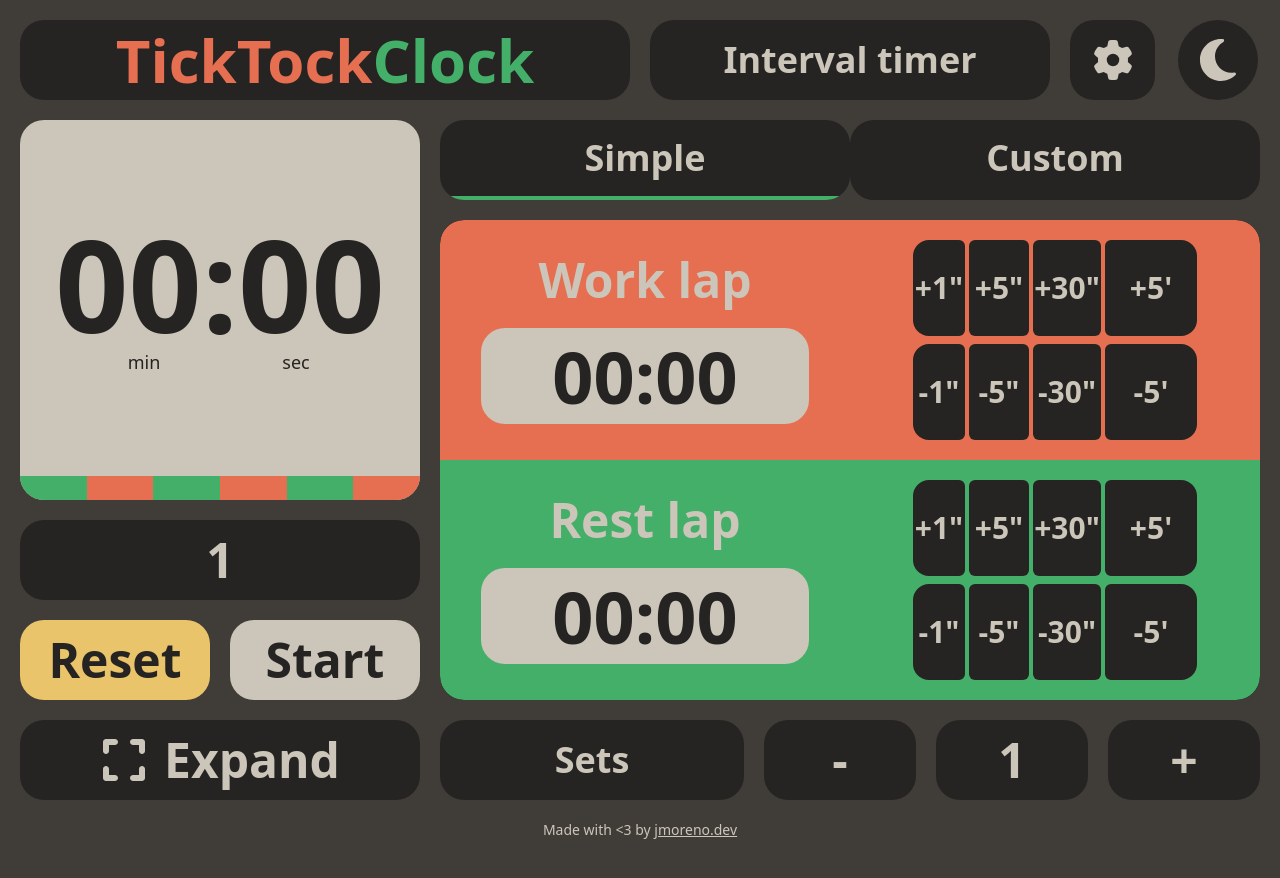
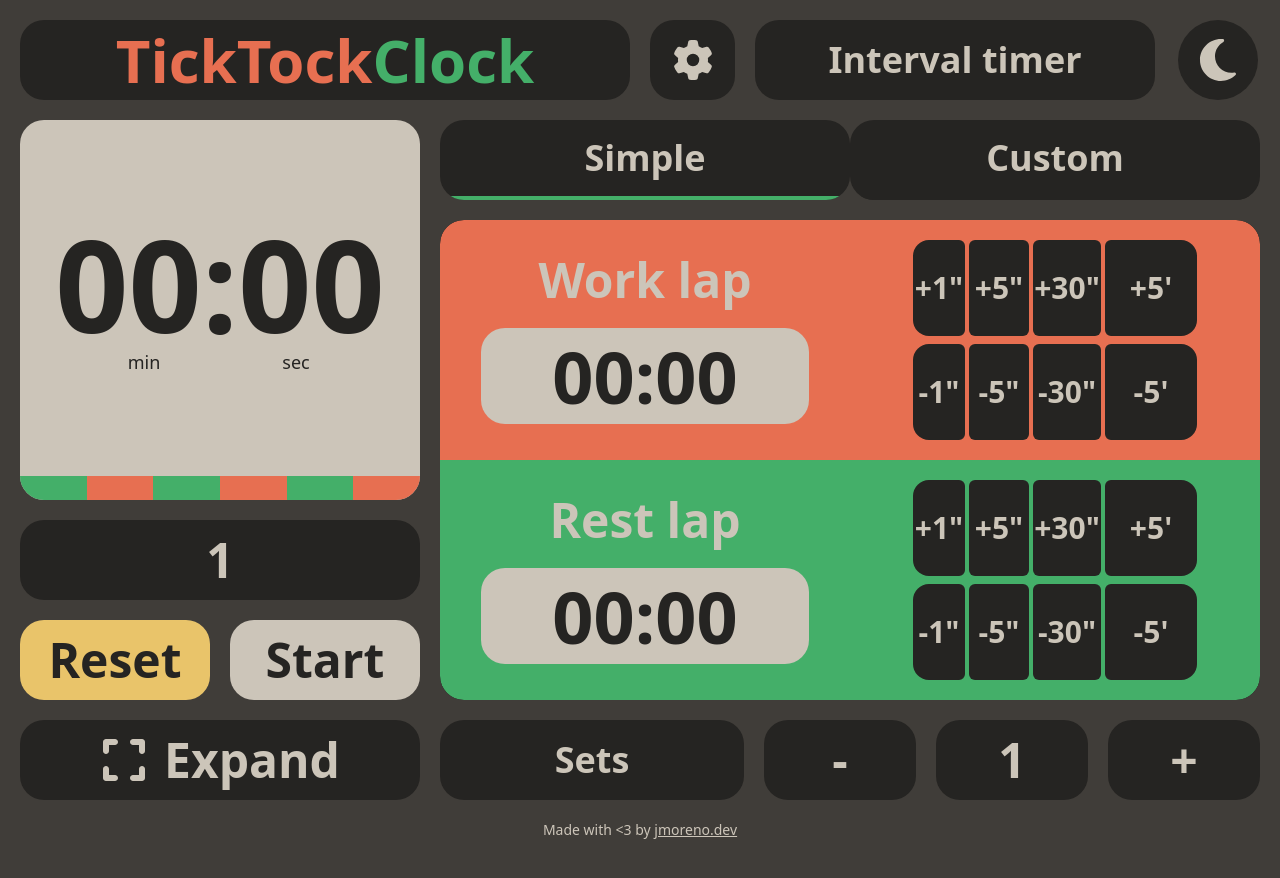
Before and after one commit to jesu-m0/TickTockClock, a React (Vite) app in the folder TickTockClock/: page / in a window 1280 px wide. Shown: the top 878 px of the page. Built offline with nearby package versions, Linux system fonts and the light colour scheme.

Commit message:
fix: mobile layout

```diff
--- a/TickTockClock/src/components/Common/Header.tsx
+++ b/TickTockClock/src/components/Common/Header.tsx
@@ -18,19 +18,19 @@ const Header: React.FC = () => {
                 </h1>
             </div>
 
-            {/* Interval timer label - mobile: 2x1, desktop: 4x1 */}
-            <div className='col-span-2 lg:col-span-4 lg:col-start-7 lg:row-start-1 h-full p-4 rounded-3xl bg-floralWhite dark:bg-eerieBlack flex items-center justify-center'>
-                <h2 className='font-bold text-blackOlive dark:text-timberwolf rounded text-2xl lg:text-4xl 2xl:text-6xl text-center'>{t.intervalTimer}</h2>
-            </div>
-
             {/* Settings button - 1x1 */}
             <div
-                className='col-span-1 lg:col-start-11 lg:row-start-1 h-full rounded-3xl bg-floralWhite dark:bg-eerieBlack flex items-center justify-center cursor-pointer hover:scale-105 transition-transform duration-200'
+                className='col-span-1 lg:col-start-7 lg:row-start-1 h-full rounded-3xl bg-floralWhite dark:bg-eerieBlack flex items-center justify-center cursor-pointer hover:scale-105 transition-transform duration-200'
                 onClick={() => navigate('/settings')}
             >
                 <svg xmlns="http://www.w3.org/2000/svg" viewBox="0 0 512 512" className="w-7 h-7 lg:w-10 lg:h-10 fill-blackOlive dark:fill-timberwolf">
                     <path d="M495.9 166.6c3.2 8.7 .5 18.4-6.4 24.6l-43.3 39.4c1.1 8.3 1.7 16.8 1.7 25.4s-.6 17.1-1.7 25.4l43.3 39.4c6.9 6.2 9.6 15.9 6.4 24.6c-4.4 11.9-9.7 23.3-15.8 34.3l-4.7 8.1c-6.6 11-14 21.4-22.1 31.2c-5.9 7.2-15.7 9.6-24.5 6.8l-55.7-17.7c-13.4 10.3-28.2 18.9-44 25.4l-12.5 57.1c-2 9.1-9 16.3-18.2 17.8c-13.8 2.3-28 3.5-42.5 3.5s-28.7-1.2-42.5-3.5c-9.2-1.5-16.2-8.7-18.2-17.8l-12.5-57.1c-15.8-6.5-30.6-15.1-44-25.4L83.1 425.9c-8.8 2.8-18.6 .3-24.5-6.8c-8.1-9.8-15.5-20.2-22.1-31.2l-4.7-8.1c-6.1-11-11.4-22.4-15.8-34.3c-3.2-8.7-.5-18.4 6.4-24.6l43.3-39.4C64.6 273.1 64 264.6 64 256s.6-17.1 1.7-25.4L22.4 191.2c-6.9-6.2-9.6-15.9-6.4-24.6c4.4-11.9 9.7-23.3 15.8-34.3l4.7-8.1c6.6-11 14-21.4 22.1-31.2c5.9-7.2 15.7-9.6 24.5-6.8l55.7 17.7c13.4-10.3 28.2-18.9 44-25.4l12.5-57.1c2-9.1 9-16.3 18.2-17.8C227.3 1.2 241.5 0 256 0s28.7 1.2 42.5 3.5c9.2 1.5 16.2 8.7 18.2 17.8l12.5 57.1c15.8 6.5 30.6 15.1 44 25.4l55.7-17.7c8.8-2.8 18.6-.3 24.5 6.8c8.1 9.8 15.5 20.2 22.1 31.2l4.7 8.1c6.1 11 11.4 22.4 15.8 34.3zM256 336a80 80 0 1 0 0-160 80 80 0 1 0 0 160z" />
                 </svg>
+            </div>
+
+            {/* Interval timer label - mobile: 2x1, desktop: 4x1 */}
+            <div className='col-span-2 lg:col-span-4 lg:col-start-8 lg:row-start-1 h-full p-4 rounded-3xl bg-floralWhite dark:bg-eerieBlack flex items-center justify-center'>
+                <h2 className='font-bold text-blackOlive dark:text-timberwolf rounded text-lg lg:text-4xl 2xl:text-6xl text-center'>{t.intervalTimer}</h2>
             </div>
 
             {/* Theme toggle - 1x1 */}
--- a/TickTockClock/src/components/Settings/GeneralSection.tsx
+++ b/TickTockClock/src/components/Settings/GeneralSection.tsx
@@ -55,7 +55,7 @@ const GeneralSection: React.FC = () => {
         <p className="font-bold text-blackOlive dark:text-timberwolf text-sm lg:text-base">
           {t.appLanguage}
         </p>
-        <div className="flex gap-2">
+        <div className="flex flex-wrap gap-2">
           {languages.map((lang) => (
             <button
               key={lang.value}
```
